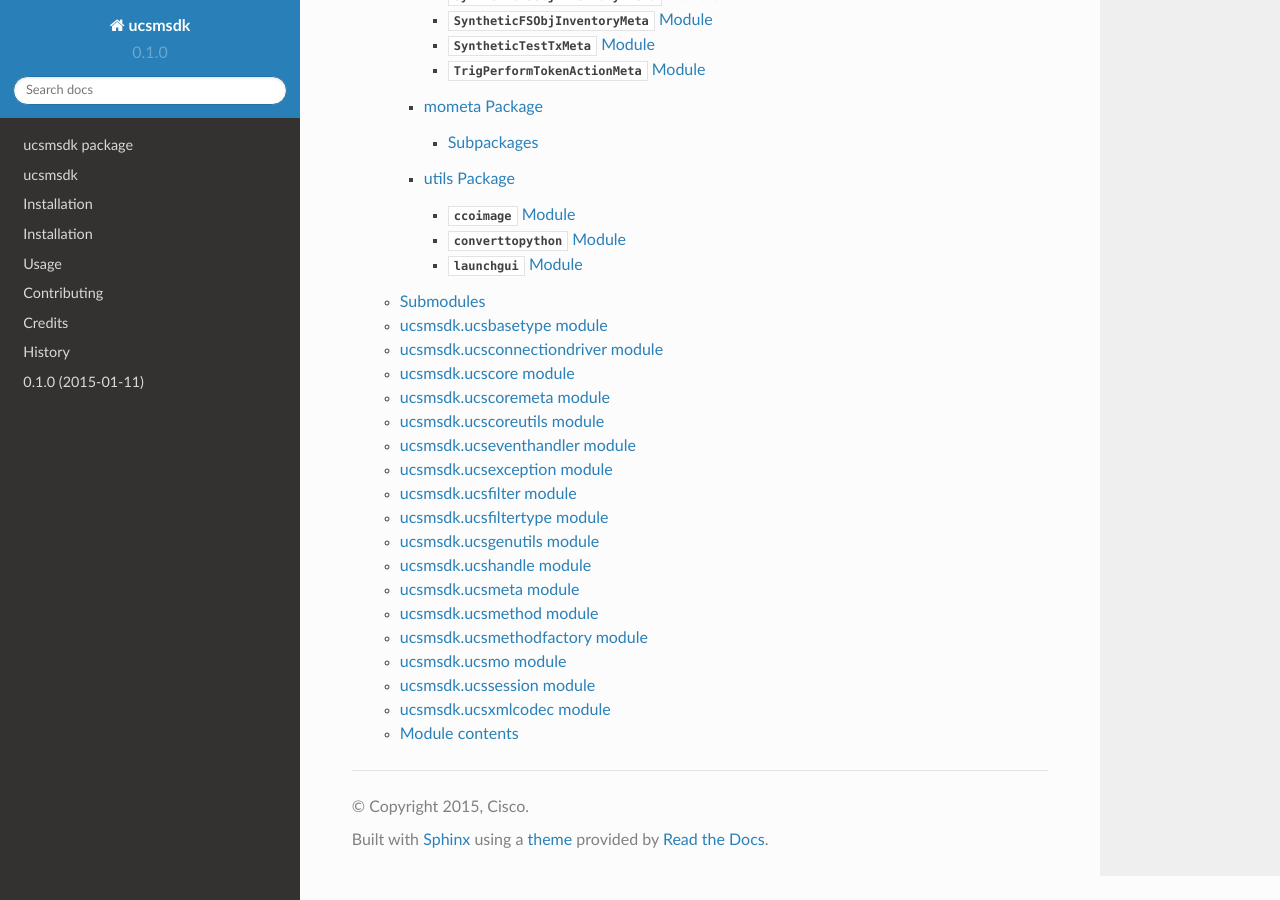
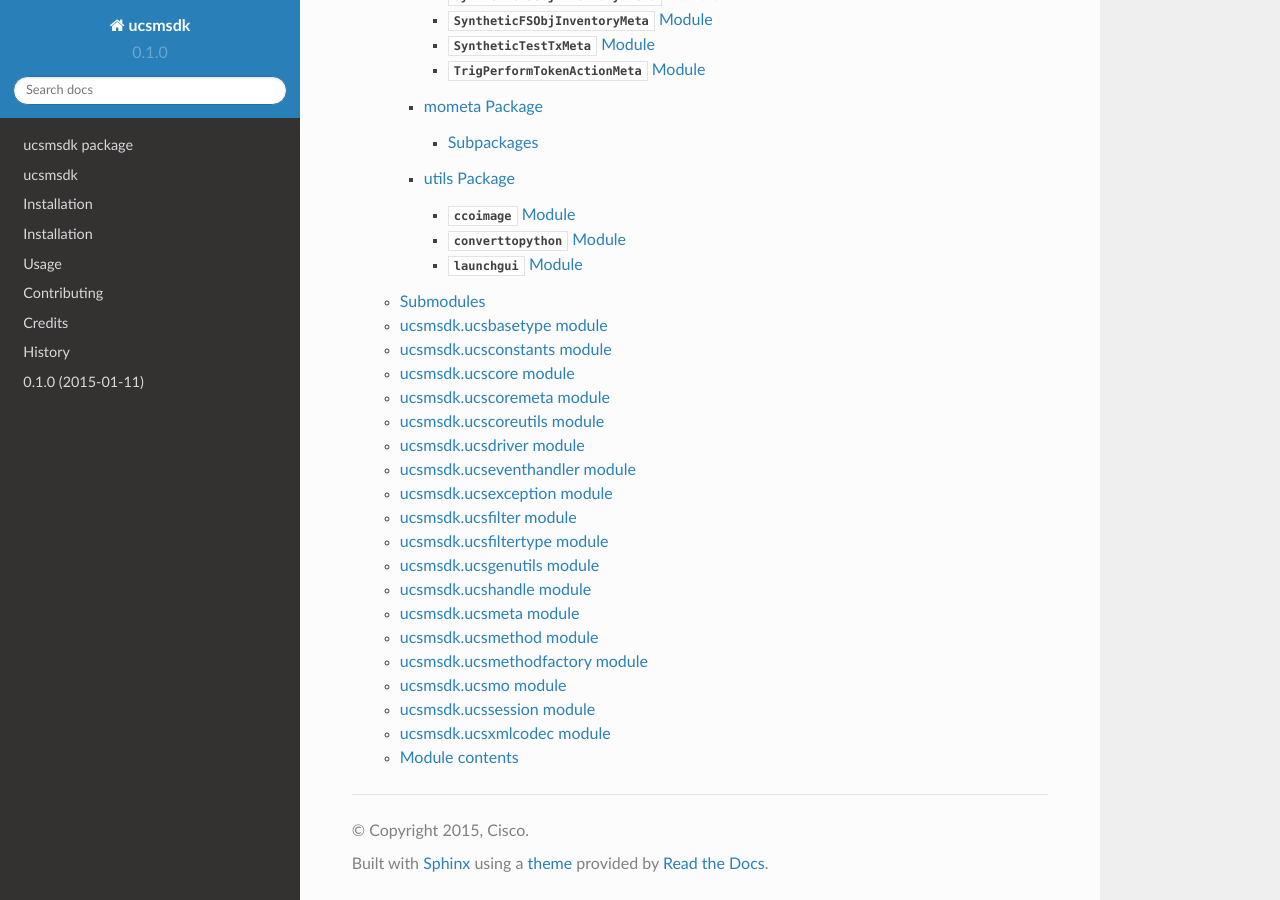
Before and after one commit to CiscoUcs/ucsmsdk, a Sphinx documentation site: the page built from docs/modules.rst, in a window 1280 px wide and 900 px high, scrolled down 3310 px. Built offline with Sphinx 7.4.7 and the Read the Docs theme 2.0.0, drawn with Linux system fonts in a browser that asks for light colours; part of the change alters nothing that is shown.

Commit message:
changing the doc gen files

```diff
--- a/docs/modules.rst
+++ b/docs/modules.rst
@@ -1,5 +1,5 @@
 ucsmsdk
-======
+=======
 
 .. toctree::
    :maxdepth: 4
--- a/docs/ucsmsdk.rst
+++ b/docs/ucsmsdk.rst
@@ -1,5 +1,5 @@
 ucsmsdk package
-==============
+===============
 
 Subpackages
 -----------
@@ -14,32 +14,23 @@ Submodules
 ----------
 
 ucsmsdk.ucsbasetype module
--------------------------
+--------------------------
 
 .. automodule:: ucsmsdk.ucsbasetype
     :members:
     :undoc-members:
     :show-inheritance:
 
-ucsmsdk.ucsconnectiondriver module
----------------------------------
+ucsmsdk.ucsconstants module
+---------------------------
 
-.. automodule:: ucsmsdk.ucsconnectiondriver
+.. automodule:: ucsmsdk.ucsconstants
     :members:
     :undoc-members:
     :show-inheritance:
 
-.. commented
-        ucsmsdk.ucsconstants module
-        --------------------------
-
-        .. automodule:: ucsmsdk.ucsconstants
-            :members:
-            :undoc-members:
-            :show-inheritance:
-
 ucsmsdk.ucscore module
----------------------
+----------------------
 
 .. automodule:: ucsmsdk.ucscore
     :members:
@@ -47,7 +38,7 @@ ucsmsdk.ucscore module
     :show-inheritance:
 
 ucsmsdk.ucscoremeta module
--------------------------
+--------------------------
 
 .. automodule:: ucsmsdk.ucscoremeta
     :members:
@@ -55,15 +46,23 @@ ucsmsdk.ucscoremeta module
     :show-inheritance:
 
 ucsmsdk.ucscoreutils module
---------------------------
+---------------------------
 
 .. automodule:: ucsmsdk.ucscoreutils
     :members:
     :undoc-members:
     :show-inheritance:
 
+ucsmsdk.ucsdriver module
+------------------------
+
+.. automodule:: ucsmsdk.ucsdriver
+    :members:
+    :undoc-members:
+    :show-inheritance:
+
 ucsmsdk.ucseventhandler module
------------------------------
+------------------------------
 
 .. automodule:: ucsmsdk.ucseventhandler
     :members:
@@ -71,7 +70,7 @@ ucsmsdk.ucseventhandler module
     :show-inheritance:
 
 ucsmsdk.ucsexception module
---------------------------
+---------------------------
 
 .. automodule:: ucsmsdk.ucsexception
     :members:
@@ -79,7 +78,7 @@ ucsmsdk.ucsexception module
     :show-inheritance:
 
 ucsmsdk.ucsfilter module
------------------------
+------------------------
 
 .. automodule:: ucsmsdk.ucsfilter
     :members:
@@ -87,7 +86,7 @@ ucsmsdk.ucsfilter module
     :show-inheritance:
 
 ucsmsdk.ucsfiltertype module
----------------------------
+----------------------------
 
 .. automodule:: ucsmsdk.ucsfiltertype
     :members:
@@ -95,7 +94,7 @@ ucsmsdk.ucsfiltertype module
     :show-inheritance:
 
 ucsmsdk.ucsgenutils module
--------------------------
+--------------------------
 
 .. automodule:: ucsmsdk.ucsgenutils
     :members:
@@ -103,7 +102,7 @@ ucsmsdk.ucsgenutils module
     :show-inheritance:
 
 ucsmsdk.ucshandle module
------------------------
+------------------------
 
 .. automodule:: ucsmsdk.ucshandle
     :members:
@@ -111,7 +110,7 @@ ucsmsdk.ucshandle module
     :show-inheritance:
 
 ucsmsdk.ucsmeta module
----------------------
+----------------------
 
 .. automodule:: ucsmsdk.ucsmeta
     :members:
@@ -119,7 +118,7 @@ ucsmsdk.ucsmeta module
     :show-inheritance:
 
 ucsmsdk.ucsmethod module
------------------------
+------------------------
 
 .. automodule:: ucsmsdk.ucsmethod
     :members:
@@ -127,7 +126,7 @@ ucsmsdk.ucsmethod module
     :show-inheritance:
 
 ucsmsdk.ucsmethodfactory module
-------------------------------
+-------------------------------
 
 .. automodule:: ucsmsdk.ucsmethodfactory
     :members:
@@ -135,7 +134,7 @@ ucsmsdk.ucsmethodfactory module
     :show-inheritance:
 
 ucsmsdk.ucsmo module
--------------------
+--------------------
 
 .. automodule:: ucsmsdk.ucsmo
     :members:
@@ -143,7 +142,7 @@ ucsmsdk.ucsmo module
     :show-inheritance:
 
 ucsmsdk.ucssession module
-------------------------
+-------------------------
 
 .. automodule:: ucsmsdk.ucssession
     :members:
@@ -151,7 +150,7 @@ ucsmsdk.ucssession module
     :show-inheritance:
 
 ucsmsdk.ucsxmlcodec module
--------------------------
+--------------------------
 
 .. automodule:: ucsmsdk.ucsxmlcodec
     :members:
```
